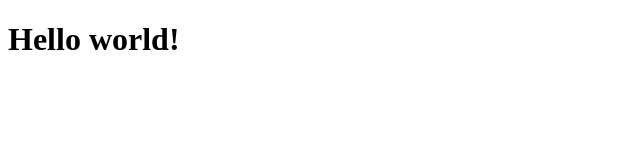
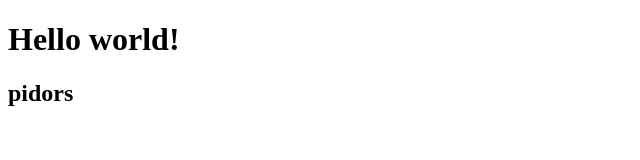
Before and after one commit to Fatshowsol/project, a plain HTML site: page index.html in a window 1280 px wide. Shown: the whole page, without its empty margins (0-640 px from the left). Drawn offline with Linux system fonts and the light colour scheme.

Commit message:
index html mod

```diff
--- a/index.html
+++ b/index.html
@@ -8,5 +8,6 @@
 </head>
 <body>
     <h1>Hello world!</h1>
+    <h2>pidors</h2>
 </body>
 </html>
```
